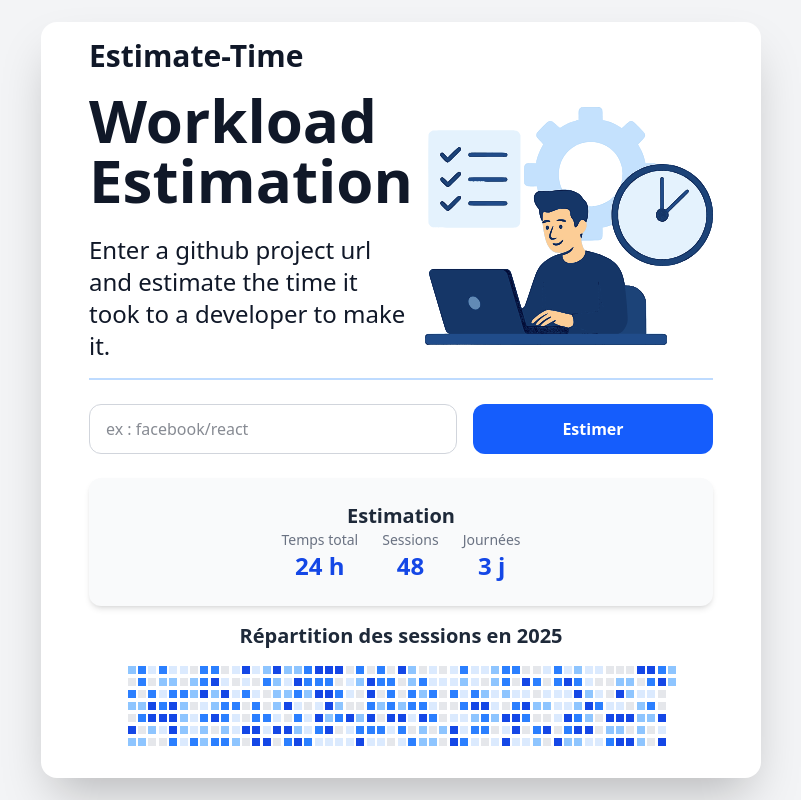
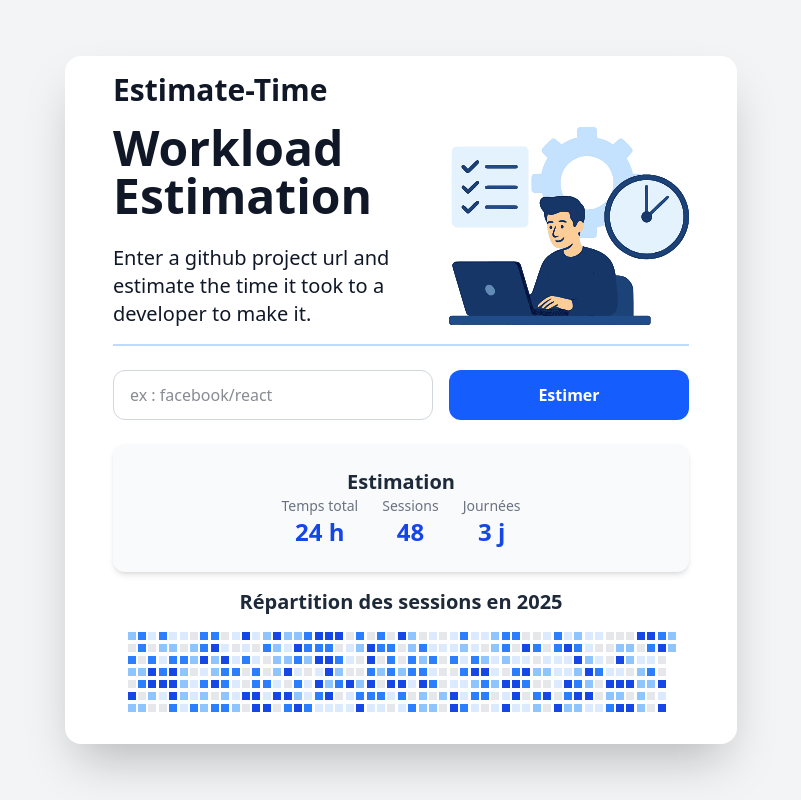
Before and after one commit to jlguenego/estimate-time, a Nuxt app: page / in a window 1280 px wide. Shown: the whole page, without its empty margins (239-1040 px from the left). Built offline with nearby package versions, Linux system fonts and the light colour scheme.

Commit message:
dev: visuel

```diff
--- a/components/Header.vue
+++ b/components/Header.vue
@@ -5,12 +5,12 @@
     <div class="text-3xl font-bold text-gray-900">Estimate-Time</div>
     <div class="flex flex-wrap justify-between gap-4">
       <div class="flex max-w-80 flex-col justify-between gap-6">
-        <h1 class="text-6xl font-bold text-gray-900">
+        <h1 class="text-5xl font-bold text-gray-900">
           Workload
           <br />
           Estimation
         </h1>
-        <h2 class="text-2xl">
+        <h2 class="text-xl">
           Enter a github project url and estimate the time it took to a
           developer to make it.
         </h2>
@@ -19,7 +19,7 @@
         <img
           src="/illustrations/estimate-time.svg"
           alt="Illustration estimation de charge"
-          class="w-72 object-contain"
+          class="w-60 object-contain"
         />
       </div>
     </div>
```
